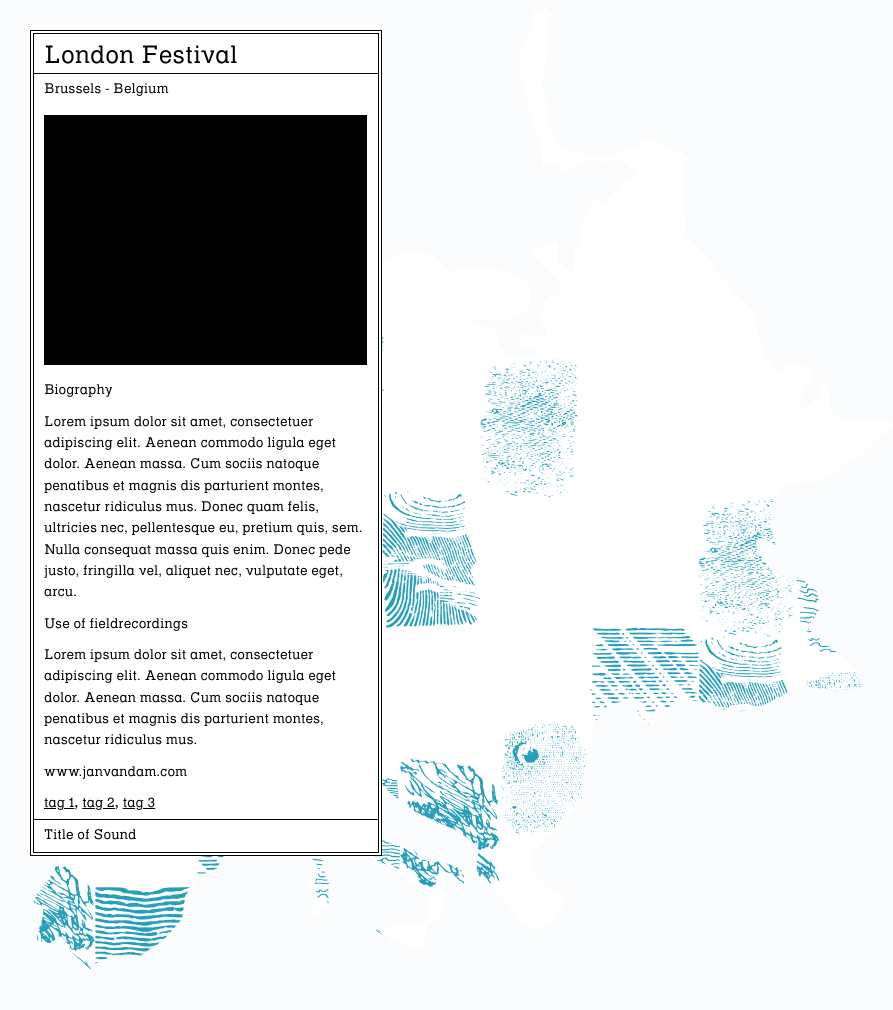
After one commit to sebsan/fieldrecordings, a PHP site: page /agenda.html in a window 1280 px wide. The commit adds this page. Shown: the whole page, without its empty margins (0-893 px from the left). Run offline with PHP 8.4, Linux system fonts and the light colour scheme.

Commit message:
ajout agenda

```diff
--- /dev/null
+++ b/agenda.html
@@ -0,0 +1,67 @@
+<html>
+<head>
+<meta http-equiv="Content-Type" content="text/html; charset=UTF-8" />
+<title>SOE - PROJECT</title>
+<style media="screen" type="text/css">
+@import url("style.css");
+@import url("map.css");
+@import url("menu_map.css");
+@import url("menu_nomap.css");
+@import url("content.css");
+</style>
+</head>
+<body>
+
+<div id="carte">
+	<img src="img/carte.png" />
+</div>
+
+<div id="menu_carte">
+	<div class="menu_item">
+	</div>
+	<div class="menu_item">
+	</div>
+	<div class="menu_item">
+	</div>
+	<div class="menu_item">
+	</div>
+	<div class="menu_item">
+	</div>
+	<div class="menu_item">
+	</div>
+</div>
+
+<div id="menu_nocarte">
+	<div class="menu_item">
+	</div>
+	<div class="menu_item">
+	</div>
+</div>
+
+
+<div id="content_outer">
+	<div id="content">
+		<div class="title">London Festival</div>
+		<div class="location">Brussels - Belgium</div>
+		<div class="picture"></div>
+		<div class="section">
+			<div class="section_title">Biography</div>
+			<div class="section_par">
+			Lorem ipsum dolor sit amet, consectetuer adipiscing elit. Aenean commodo ligula eget dolor. Aenean massa. Cum sociis natoque penatibus et magnis dis parturient montes, nascetur ridiculus mus. Donec quam felis, ultricies nec, pellentesque eu, pretium quis, sem. Nulla consequat massa quis enim. Donec pede justo, fringilla vel, aliquet nec, vulputate eget, arcu.
+			</div>
+			<div class="section_title">Use of fieldrecordings</div>
+			<div class="section_par">
+			Lorem ipsum dolor sit amet, consectetuer adipiscing elit. Aenean commodo ligula eget dolor. Aenean massa. Cum sociis natoque penatibus et magnis dis parturient montes, nascetur ridiculus mus.</div>
+
+		<div class="artist_url"><a href="#">www.janvandam.com</a></div>
+		<div class="tags_box">
+			<div class="tags"><a href="#">tag 1</a>, <a href="#">tag 2</a>, <a href="#">tag 3</a></div>
+
+		<div class="artist_track">Title of Sound</div>
+	</div> <!-- content -->
+</div> <!-- content_outer  -->
+
+
+
+</body>
+</html>
--- a/content.css
+++ b/content.css
@@ -65,6 +65,11 @@
 }
 
 #content .tags_box .tags a {
+//	 display:block;
+//	 background-color:#98bf21;
+//	 width:50px;
+//	 text-align:center;
+//	 padding:4px;
      color: black;
      font-family: helvetica_serif;
      font-size: 10pt;
```
